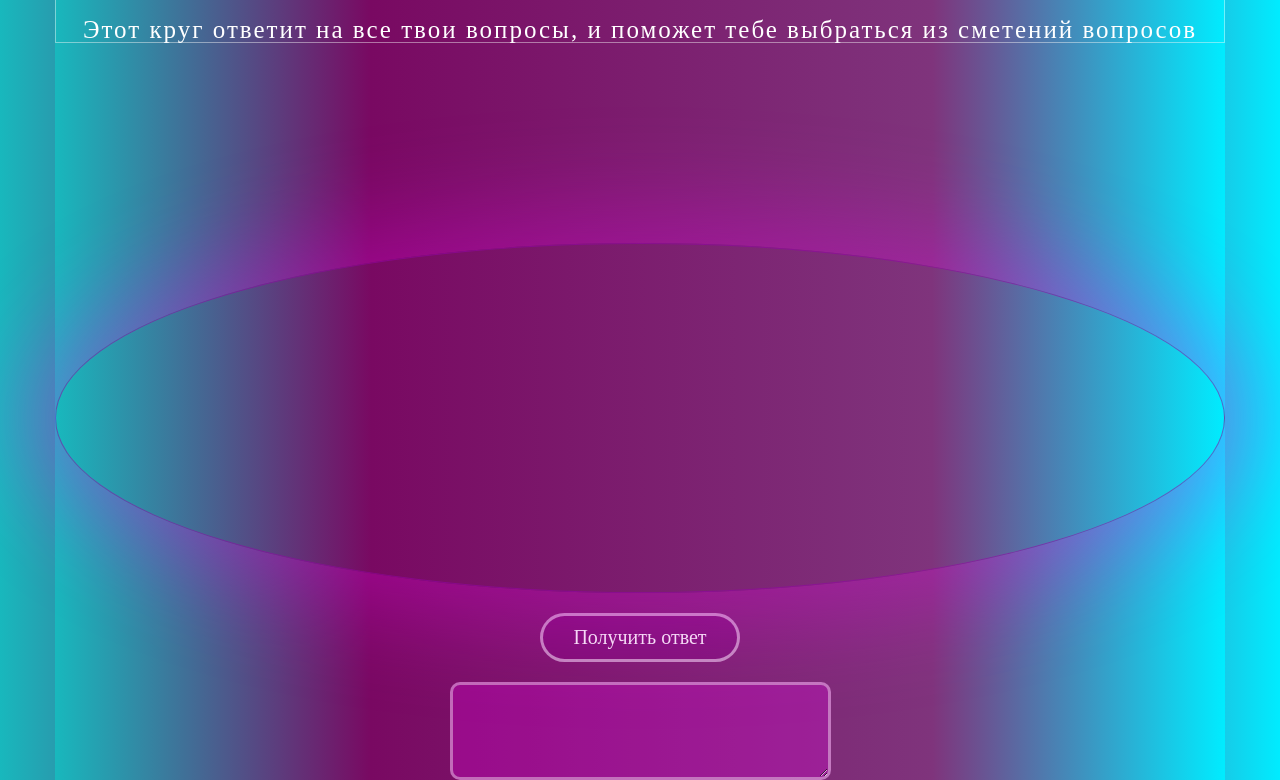
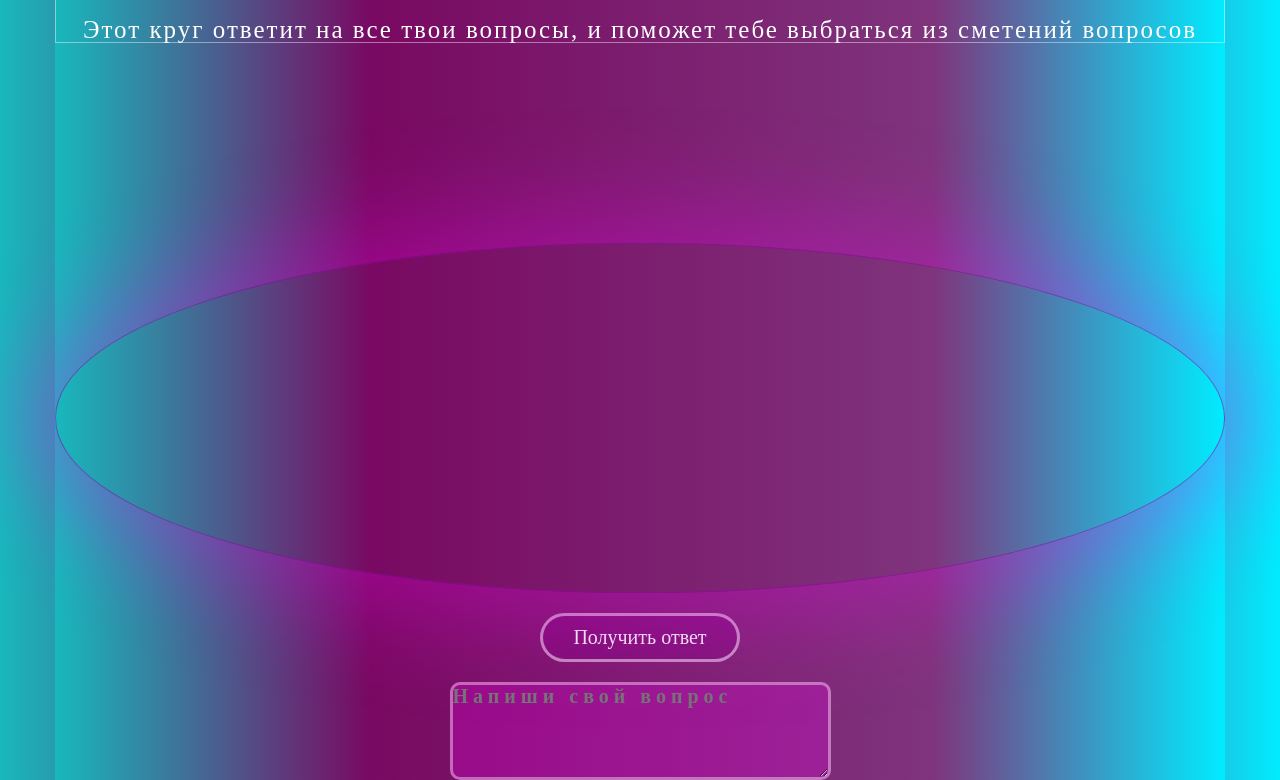
Before and after one commit to arturiolol/Veronika.github.io, a plain HTML site: page index.html in a window 1280 px wide. Shown: the part 49-829 px from the top of the page. Drawn offline with Linux system fonts and the light colour scheme; a web font is replaced by a local one.

Commit message:
Update index.html

```diff
--- a/index.html
+++ b/index.html
@@ -25,7 +25,7 @@
                     </div>
                 </div>
                 <button class="btn">Получить ответ</button>
-                <textarea class="textarea" rows="4" cols="30"></textarea>
+                <textarea class="textarea" rows="4" cols="30" placeholder="Напиши свой вопрос"></textarea>
             </div>
     </div>
 </body>
```
